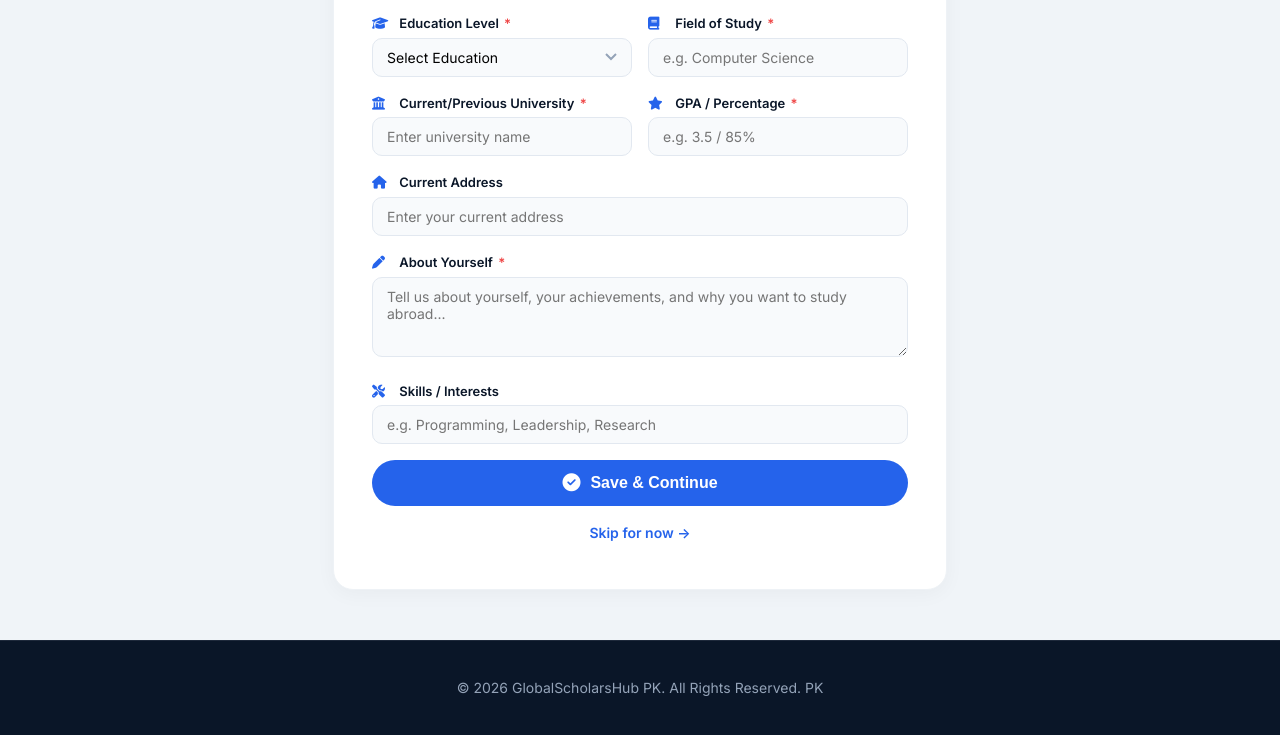
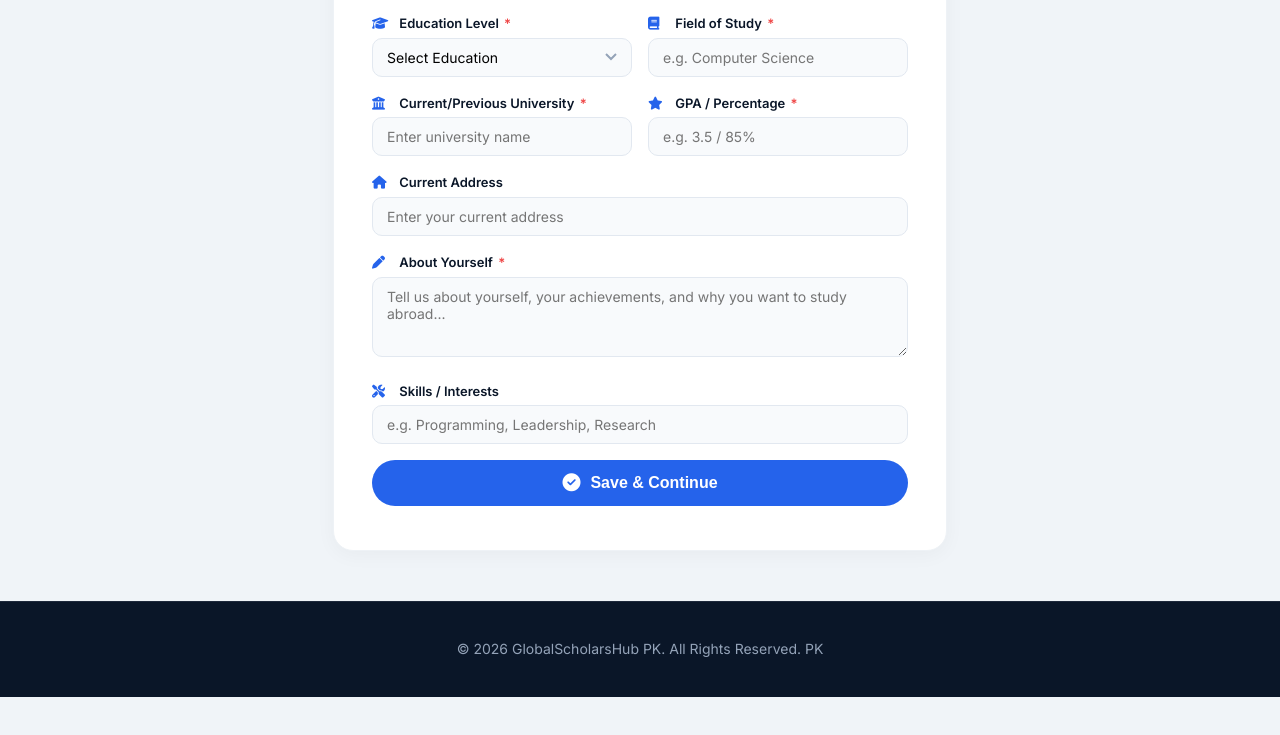
Before and after one commit to thedeadarmy21-stack/scholarship-website, a website: page public/complete-profile.html in a window 1280 px wide. Shown: the part 1518-2253 px from the top of the page. After the commit the page ends 2215 px from the top, so only its background shows below. Drawn offline with Linux system fonts and the light colour scheme.

Commit message:
Remove skip for now button from profile page

```diff
--- a/public/complete-profile.html
+++ b/public/complete-profile.html
@@ -778,10 +778,6 @@
                     </button>
                 </form>
 
-                <p class="auth-footer">
-                    <a href="scholarships.html">Skip for now →</a>
-                </p>
-
             </div>
         </div>
     </section>
```
